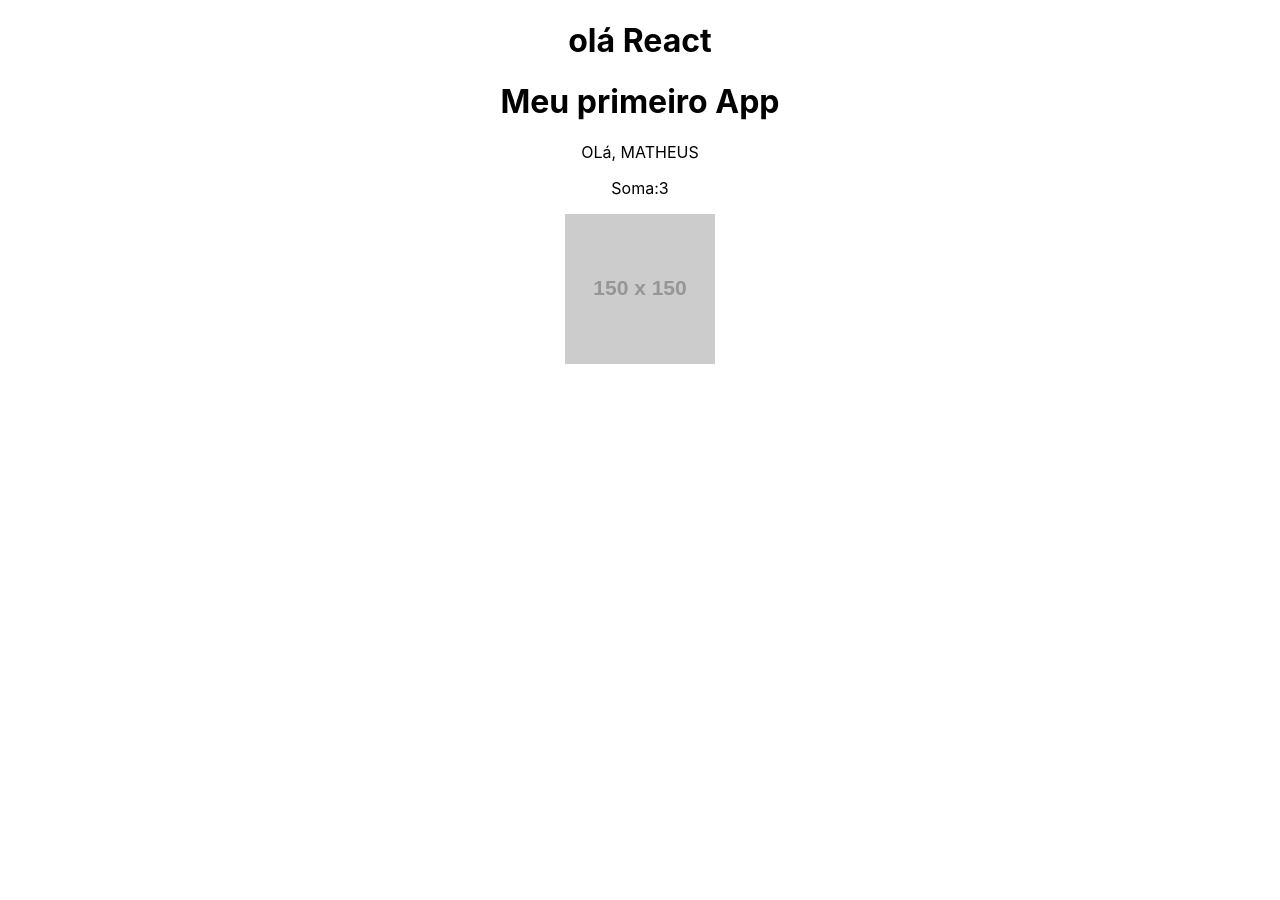
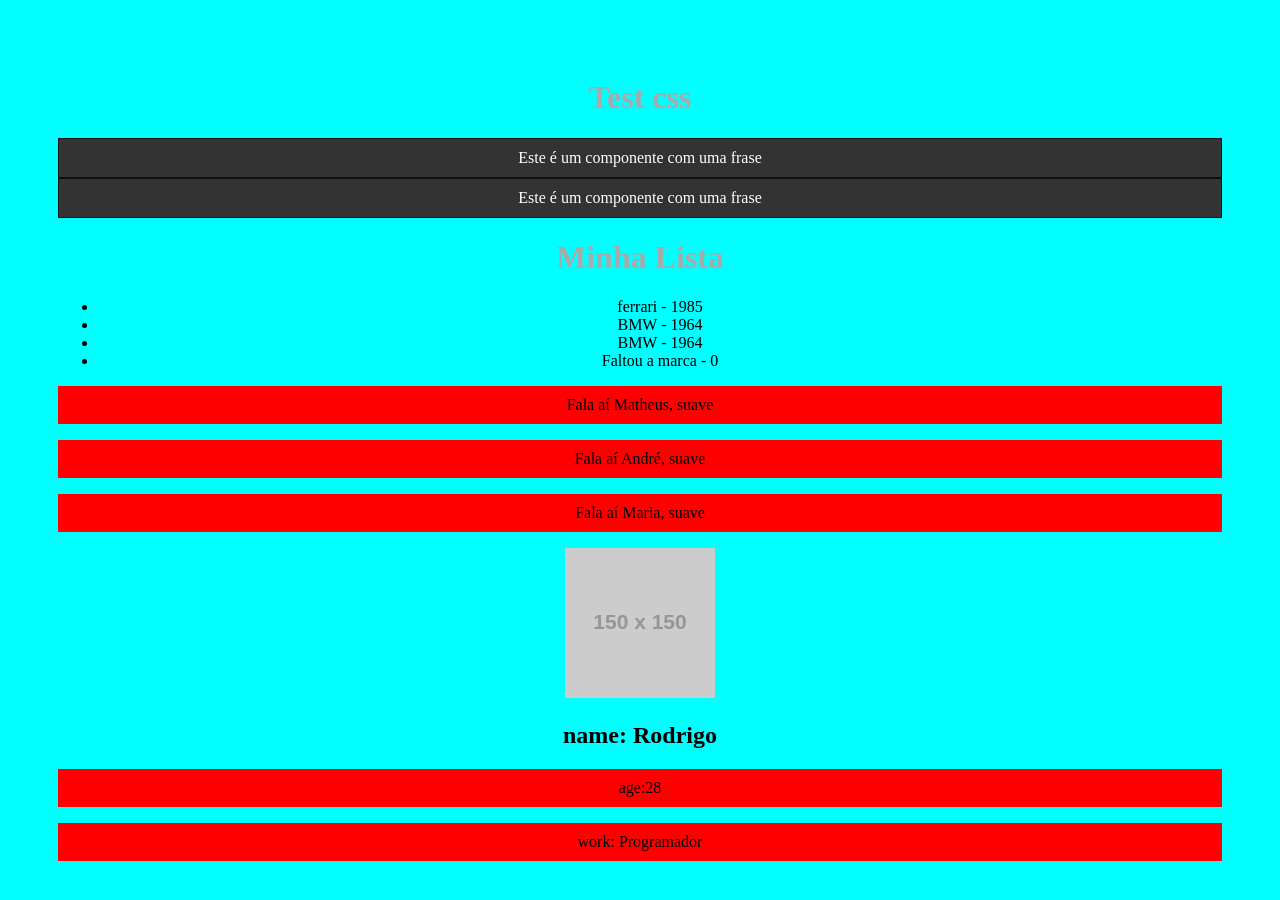
Before and after one commit to paulomatos777/React-Project, a React (Create React App) app: page / in a window 1280 px wide. Shown: the top 900 px of the page. Before the commit the page ends 800 px from the top, so only its background shows below. Built offline with nearby package versions, Linux system fonts and the light colour scheme.

Commit message:
css and props

```diff
--- a/src/App.js
+++ b/src/App.js
@@ -1,21 +1,26 @@
 import "./App.css";
+import SayMyNAme from "./components/SayMyName";
+import Person from "./components/Person";
+import Phrase from "./components/Phrase";
+import List from "./components/List";
 
 function App() {
-  const name = "Matheus";
-  const newName = name.toUpperCase();
-
-  function sum(a, b) {
-    return a + b;
-  }
-
-  const url = "https://via.placeholder.com/150";
+  const name = "Maria";
   return (
     <div className="App">
-      <h1>olá React</h1>
-      <h1>Meu primeiro App</h1>
-      <p>OLá, {newName}</p>
-      <p>Soma:{sum(1, 2)}</p>
-      <img src={url} alt="Minha imagem" />
+      <h1>Test css</h1>
+      <Phrase />
+      <Phrase />
+      <List />
+      <SayMyNAme name="Matheus" />
+      <SayMyNAme name="André" />
+      <SayMyNAme name={name} />
+      <Person
+        name="Rodrigo"
+        age="28"
+        work="Programador"
+        photo="https://via.placeholder.com/150"
+      />
     </div>
   );
 }
--- /dev/null
+++ b/src/components/Item.js
@@ -0,0 +1,21 @@
+import PropTypes from "prop-types";
+function Item({ marca, lancamento }) {
+  return (
+    <>
+      <li>
+        {marca} - {lancamento}
+      </li>
+    </>
+  );
+}
+Item.propTypes = {
+  marca: PropTypes.string.isRequired,
+  lancamento: PropTypes.number.isRequired,
+};
+
+Item.defaultProps = {
+  marca: "Faltou a marca",
+  lancamento: 0,
+};
+
+export default Item;
--- /dev/null
+++ b/src/components/List.js
@@ -0,0 +1,16 @@
+import Item from "./Item";
+function List() {
+  return (
+    <>
+      <h1>Minha Lista</h1>
+      <ul>
+        <Item marca="ferrari" lancamento={1985} />
+        <Item marca="BMW" lancamento={1964} />
+        <Item marca="BMW" lancamento={1964} />
+        <Item />
+      </ul>
+    </>
+  );
+}
+
+export default List;
--- /dev/null
+++ b/src/components/Person.js
@@ -0,0 +1,11 @@
+function Person({ name, age, work, photo }) {
+  return (
+    <div>
+      <img src={photo} alt={name} />
+      <h2>name: {name}</h2>
+      <p>age:{age}</p>
+      <p>work: {work}</p>
+    </div>
+  );
+}
+export default Person;
--- /dev/null
+++ b/src/components/Phrase.js
@@ -0,0 +1,11 @@
+import styles from "./Phrase.module.css";
+
+function Phrase() {
+  return (
+    <div className={styles.phraseContainer}>
+      <p className={styles.phraseContent}>Este é um componente com uma frase</p>
+    </div>
+  );
+}
+
+export default Phrase;
--- /dev/null
+++ b/src/components/Phrase.module.css
@@ -0,0 +1,10 @@
+.phraseContainer {
+  background-color: #333;
+  border: 1px solid #111;
+}
+
+.phraseContent {
+  color: #fff;
+  background-color: #333;
+  margin: 0;
+}
--- /dev/null
+++ b/src/components/SayMyName.js
@@ -0,0 +1,9 @@
+function SayMyNAme(props) {
+  return (
+    <div>
+      <p>Fala aí {props.name}, suave</p>
+    </div>
+  );
+}
+
+export default SayMyNAme;
--- a/src/index.css
+++ b/src/index.css
@@ -1,13 +1,13 @@
 body {
-  margin: 0;
-  font-family: -apple-system, BlinkMacSystemFont, 'Segoe UI', 'Roboto', 'Oxygen',
-    'Ubuntu', 'Cantarell', 'Fira Sans', 'Droid Sans', 'Helvetica Neue',
-    sans-serif;
-  -webkit-font-smoothing: antialiased;
-  -moz-osx-font-smoothing: grayscale;
+  padding: 50px;
+  background-color: aqua;
+  padding-bottom: 500px;
 }
 
-code {
-  font-family: source-code-pro, Menlo, Monaco, Consolas, 'Courier New',
-    monospace;
+h1 {
+  color: darkgrey;
 }
+p {
+  background-color: red;
+  padding: 10px;
+}
```
Also changed, not shown: src/components/HelloWorld.js (added, +12 -0 lines).
